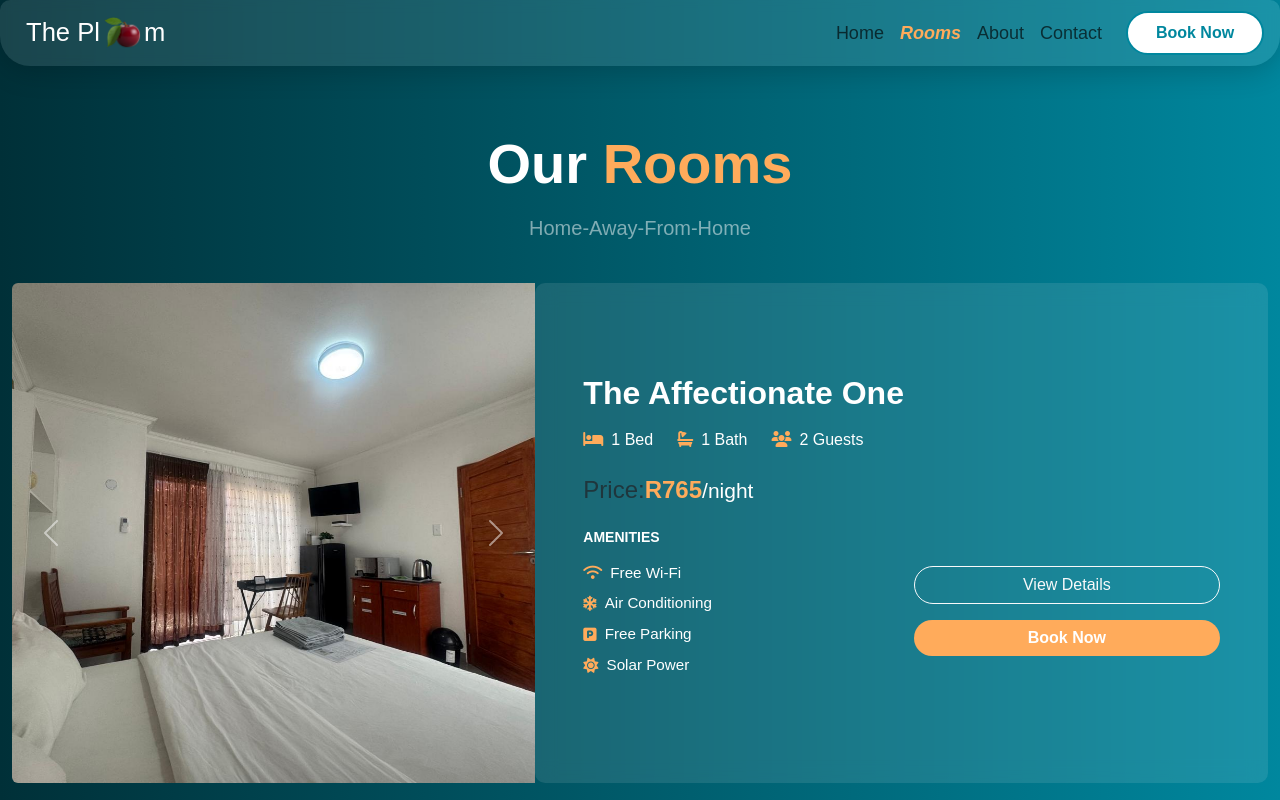
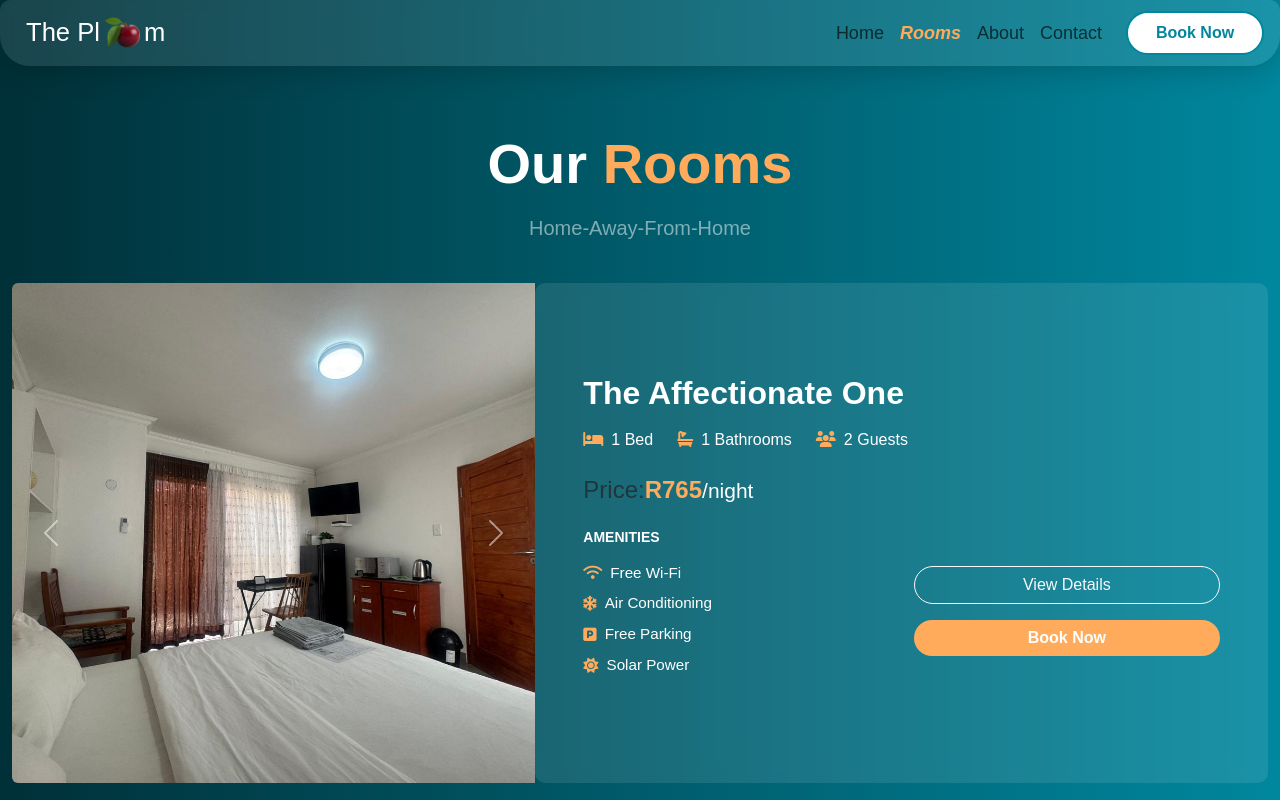
Before and after one commit to PhilipBessong/Portfolio, an Angular app in the folder ThePlum/Site/theplum/: page /accommodations in a window 1280 px wide. Shown: the top 800 px of the page. Built offline with nearby package versions, Linux system fonts and the light colour scheme; a web font is replaced by a local one.

Commit message:
UI Update on Accomodations & room details page
content change baths to bathrooms

```diff
--- a/ThePlum/Site/theplum/src/app/accomodations/accomodations.html
+++ b/ThePlum/Site/theplum/src/app/accomodations/accomodations.html
@@ -40,7 +40,7 @@
 
             <div class="d-flex flex-wrap justify-content-center justify-content-md-start gap-4 mb-4">
               <span><i class="fa-solid fa-bed text-orange me-2"></i>{{room.bedNum}} Bed</span>
-              <span><i class="fa-solid fa-bath text-orange me-2"></i>{{room.bathNum}} Bath</span>
+              <span><i class="fa-solid fa-bath text-orange me-2"></i>{{room.bathNum}} Bathrooms</span>
               <span><i class="fa-solid fa-users text-orange me-2"></i>{{room.capacity}} Guests</span>
             </div>
 
--- a/ThePlum/Site/theplum/src/app/room-details/room-details.html
+++ b/ThePlum/Site/theplum/src/app/room-details/room-details.html
@@ -129,7 +129,7 @@
             </div>
             <div class="p-3 glass rounded flex-fill">
               <i class="fa-solid fa-bath text-orange fs-4 mb-2"></i>
-              <div class="small">Baths</div>
+              <div class="small">Bathrooms</div>
               <div class="fw-bold">{{ room.bathNum }}</div>
             </div>
           </div>
```
